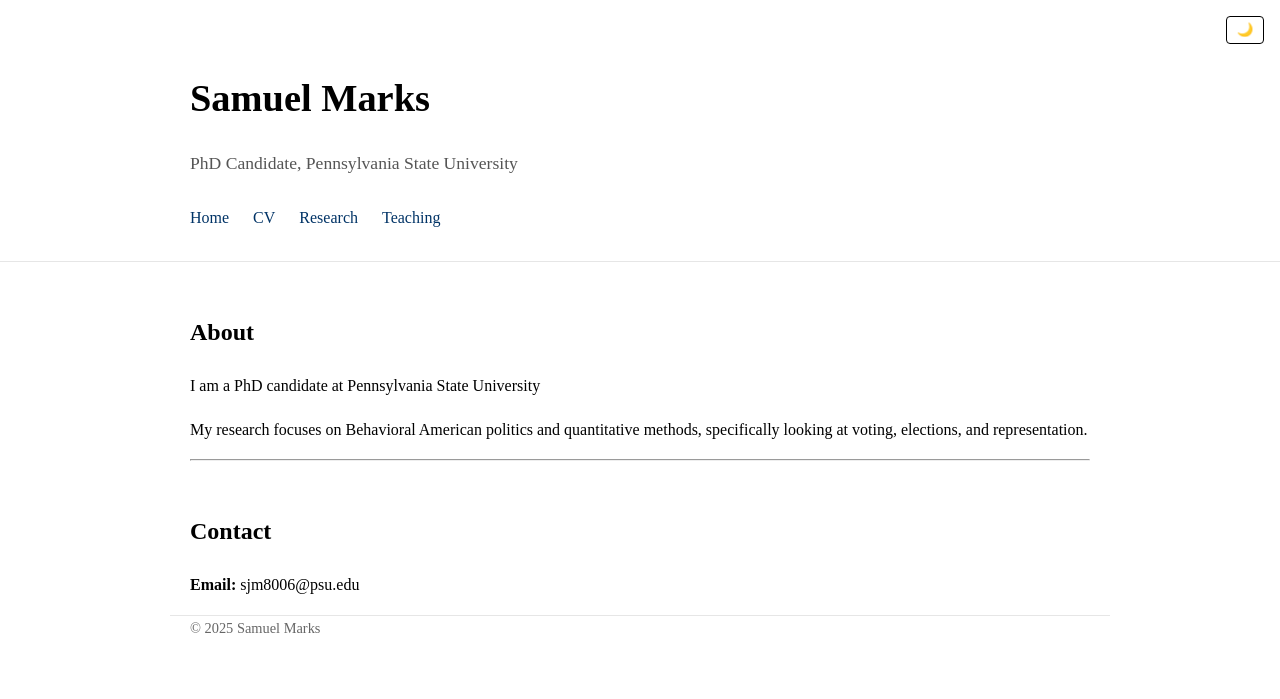
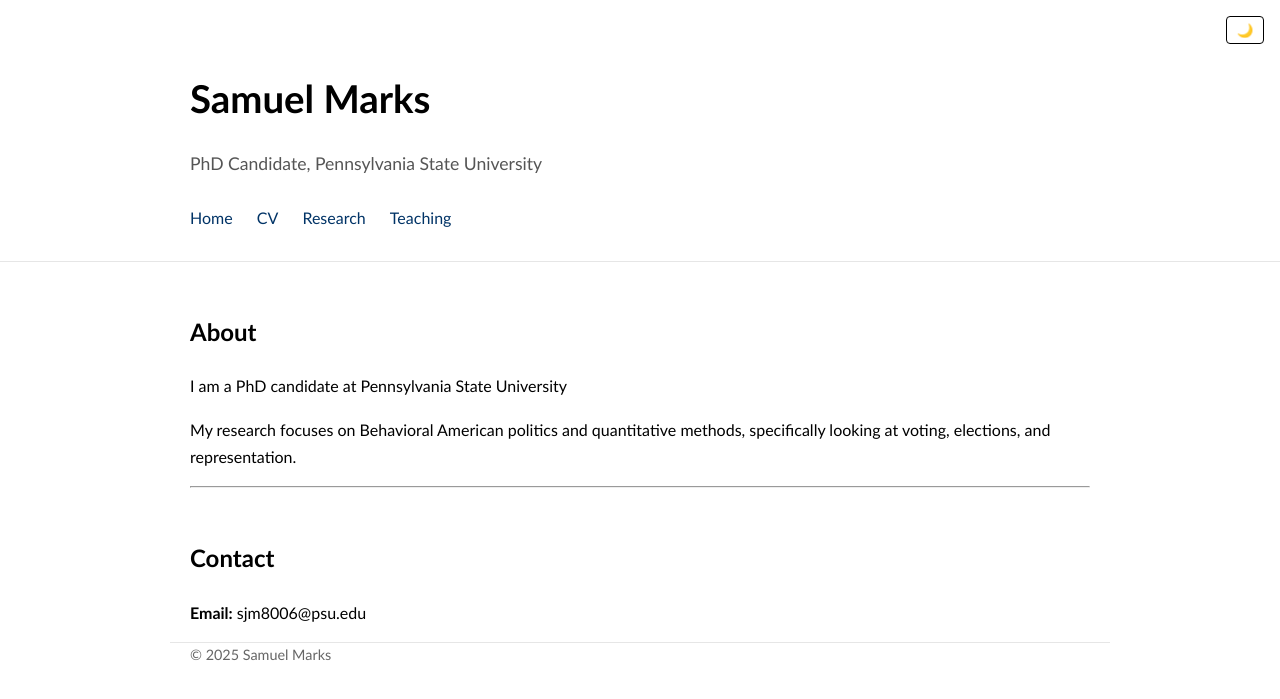
Before and after one commit to SamuelJMarks/SamuelJMarks.github.io, a Jekyll site: the page built from index.md, in a window 1280 px wide. Shown: the top 699 px of the page. Built offline with Jekyll 4.4.1, drawn with Linux system fonts in a browser that asks for light colours.

Commit message:
Change font family from Comic Sans to Calibri

```diff
--- a/assets/style.css
+++ b/assets/style.css
@@ -2,7 +2,7 @@
 
 body,
 body * {
-  font-family: Comic Sans !important;
+  font-family: calibri !important;
 }
 
 body {
@@ -133,5 +133,5 @@ a {
 .markdown-body *,
 .container,
 .container * {
-  font-family: Comic Sans !important;
+  font-family: calibri !important;
 }
```
